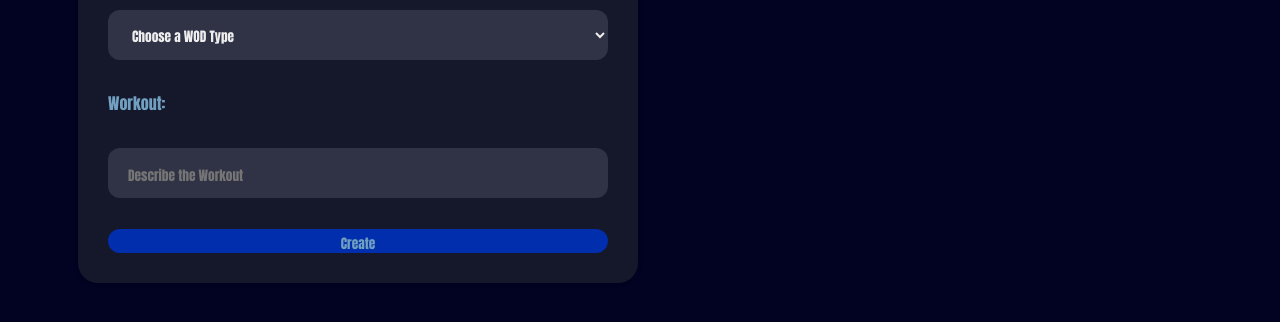
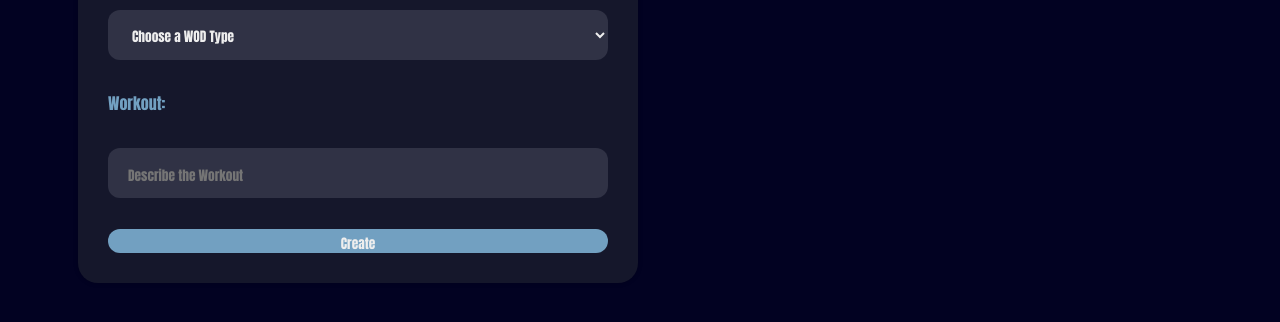
Before and after one commit to Riverbh/WOD-app-capstone, a website: page front-end/index.html in a window 1280 px wide. In both pictures the pointer is over the input "Create". Shown: the part 372-694 px from the top of the page. Drawn offline with nearby package versions, Linux system fonts and the light colour scheme; no server answers.

Commit message:
changed the hover over button color to be #72A0C1 wich is the same as the h1 elements

```diff
--- a/front-end/style.css
+++ b/front-end/style.css
@@ -153,12 +153,12 @@ select {
 }
 
 #create-btn:hover{
-    background-color:#002ead;
+    background-color:#72A0C1;
       transition: 0.7s;
 }
 
 #delete:hover {
-    background-color:#002ead;
+    background-color:#72A0C1;
       transition: 0.7s;
 }
 
@@ -177,9 +177,7 @@ h6 {
     color: #72A0C1;
 }
 
-#create-btn {
-    color: #72A0C1
-}
+
 
 label {
     color:#72A0C1
```
